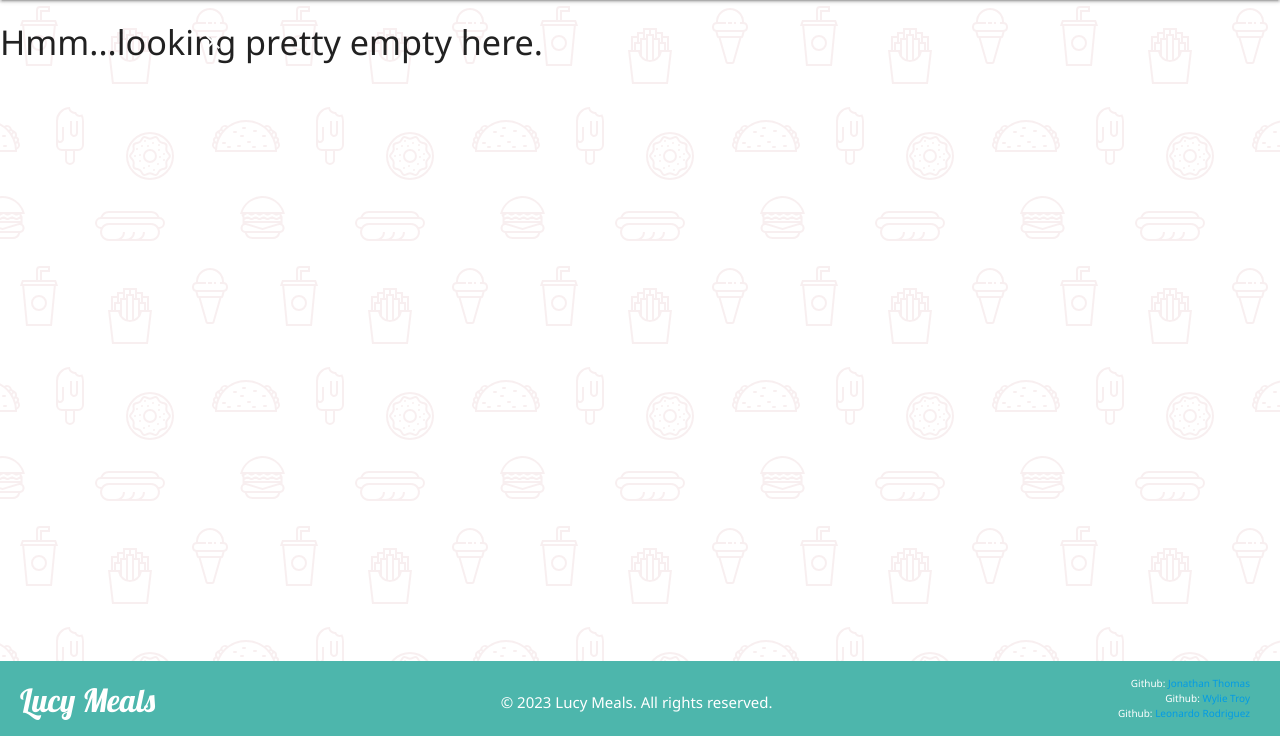
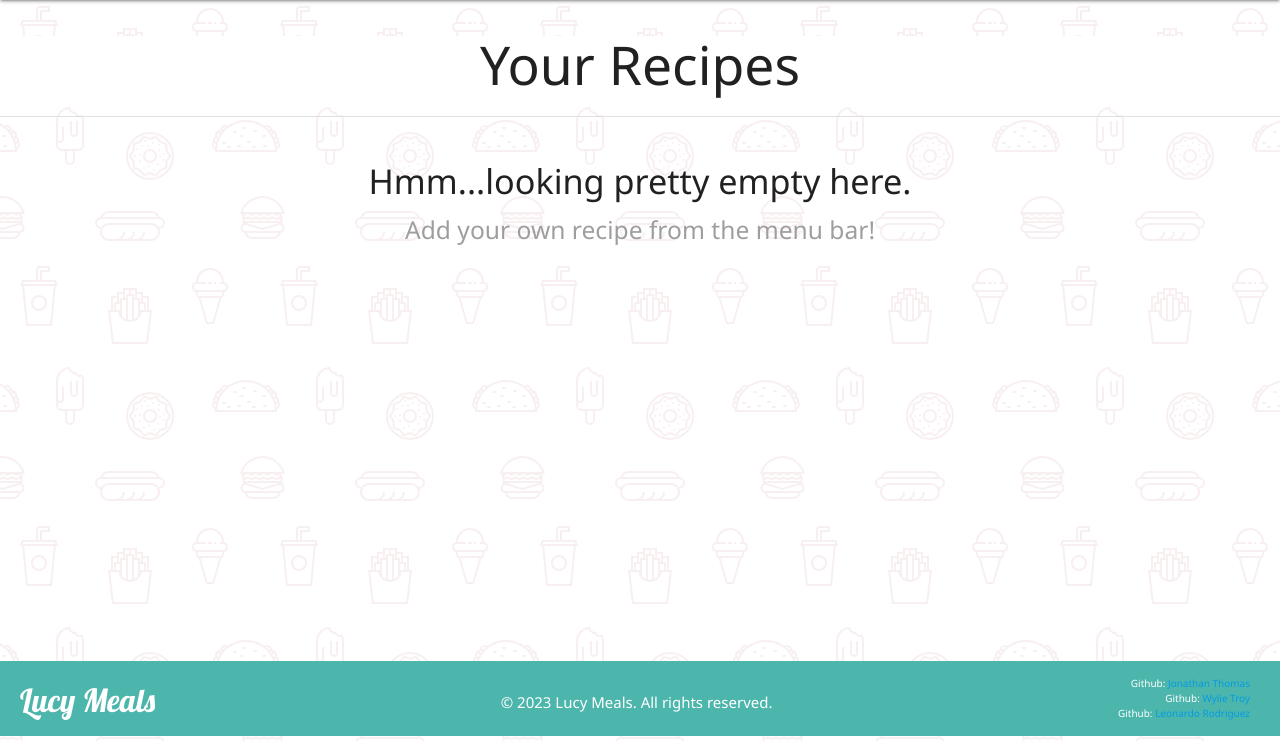
Before and after one commit to JuanitoDeLaTorre/Lucy_Meals, a Django app: page /recipes/user/ in a window 1280 px wide. Shown: the part 64-805 px from the top of the page. Run offline with Django 4.2, Linux system fonts and the light colour scheme; the visitor is signed in with stand-in values (Sample User, id 1); data that the repository does not hold is empty.

Commit message:
footer unfixed

```diff
--- a/main_app/static/css/style.css
+++ b/main_app/static/css/style.css
@@ -83,7 +83,7 @@ tr td {
   }
 
 .page-footer {
-    position: fixed;
+    /* position: fixed; */
     bottom: 0;
     width: 100%;
     height: 75px;
--- a/main_app/templates/base.html
+++ b/main_app/templates/base.html
@@ -16,7 +16,7 @@
     <title>Lucy Shopping</title>
 </head>
 <body>
-<header class="nav-fixed">
+<header class="navbar-fixed">
     <ul id="dropdown1" class="dropdown-content">
         <li><a href="{% url 'recipes_user' %}">Your Recipes</a></li>
         <li class="divider"></li>
--- a/main_app/templates/recipes_user.html
+++ b/main_app/templates/recipes_user.html
@@ -2,9 +2,13 @@
 
 {% block content %}
 {% if recipes|length == 0 %}
-    <h4>Hmm...looking pretty empty here.</h4>
+    <h2 class="center white">Your Recipes</h2>
+    <div class="divider"></div>
+    <br>
+    <h4 class = "center">Hmm...looking pretty empty here.</h4>
+    <h5 class = "center grey-text">Add your own recipe from the menu bar!</h5>
 {% else %}
-<h1 class="center">Your Recipes</h1>
+
 
 <div class="row container">
     {% for recipe in recipes %}
```
